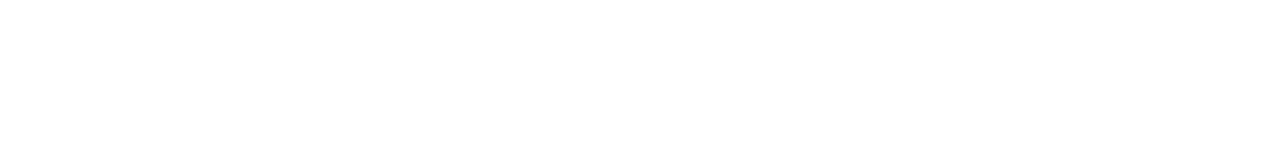
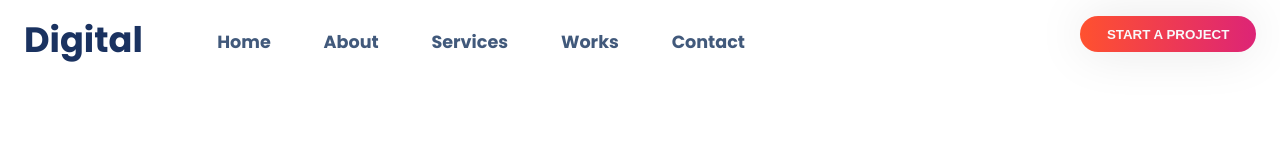
Before and after one commit to yusharnadi/landing01, a plain HTML site: page index.html in a window 1280 px wide. Drawn offline with nearby package versions, Linux system fonts and the light colour scheme.

Commit message:
Primary Navigation done

```diff
--- a/css/style.css
+++ b/css/style.css
@@ -69,6 +69,9 @@ ul {
 .flex-initial {
     flex: 0 1 auto;
 }
+.flex-grow {
+    flex-grow: 1;
+}
 .justify-center {
     justify-content: center;
 }
@@ -125,7 +128,7 @@ ul {
 }
 .link {
     color: var(--text-dark2);
-    font-weight: 800;
+    font-weight: 700;
 }
 .link:hover {
     color: var(--text-red);
@@ -139,7 +142,8 @@ ul {
 .btn-primary {
     padding: 0.8em 2em;
     border-radius: 50px;
-    font-weight: 800;
+    font-weight: 700;
+    color: var(--text-white);
 }
 .btn-primary:hover {
     background: var(--bg-gradient-indigo);
@@ -176,7 +180,7 @@ ul {
     font-size: 5rem;
 }
 .font-bold {
-    font-weight: 800;
+    font-weight: 700;
 }
 .text-dark {
     color: var(--text-dark);
@@ -219,3 +223,88 @@ ul {
     background: var(--bg-purple);
 }
 /* ===== /Utilities Style ===== */
+
+/* ===== Media Query ===== */
+/* large screen sm (640px)  */
+@media (min-width: 640px){
+
+}
+
+/* large screen md (768px)  */
+@media (min-width: 768px){
+
+}
+
+/* large screen lg (1024)  */
+@media (min-width: 1024px){
+    #primary-navigation {
+        flex-direction: row !important;
+    }
+    #primary-navigation .toggle-btn > button {
+        display: none;
+    }
+
+    .collapse {
+        max-height: initial !important;
+    }
+
+    .collapse ul {
+        flex-direction: row !important;
+    }
+}
+
+/* large screen lg (1280)  */
+@media (min-width: 1280px){
+    .container {
+        width: 1280px;
+    }
+
+    #primary-navigation {
+        background: transparent !important;
+    }
+
+    #primary-navigation .flex-initial button {
+        display: inline-block !important;
+    }
+}
+/* ===== /Media Query ===== */
+
+/* ===== Navigation Style ===== */
+#primary-navigation {
+    position: absolute;
+    top: 0;left: 0;
+    width: 100%;
+    padding: 1em 1.5em;
+    background: var(--text-light);
+    flex-direction: column;
+}
+#primary-navigation .collapse {
+    max-height: 0px;
+    overflow-y: hidden;
+    transition: all 0.5s ease-in-out;
+}
+#primary-navigation .collapse ul {
+    flex-direction: column;
+    text-align: center;
+    padding: 0 3em;
+}
+#primary-navigation .collapse ul li {
+    padding: 0 1.5em;
+    line-height: 3em;
+    font-size: 1.1rem;
+}
+#primary-navigation .toggle-btn > button   {
+    font-size: 2rem;
+    position: absolute;
+    top: 0;
+    right: 0;
+    padding: 1em;
+    color: var(--text-dark2);
+}
+#primary-navigation .flex-initial button {
+    display: none;
+}
+.active {
+    max-height: 50vh !important;
+}
+/* ===== /Navigation Style ===== */
--- a/index.html
+++ b/index.html
@@ -8,9 +8,42 @@
         <link rel="preconnect" href="https://fonts.googleapis.com" />
         <link rel="preconnect" href="https://fonts.gstatic.com" crossorigin />
         <link href="https://fonts.googleapis.com/css2?family=Poppins:wght@400;500;600;700;800&display=swap" rel="stylesheet" />
+        <link
+            rel="stylesheet"
+            href="https://cdnjs.cloudflare.com/ajax/libs/bootstrap-icons/1.10.3/font/bootstrap-icons.min.css"
+            integrity="sha512-YFENbnqHbCRmJt5d+9lHimyEMt8LKSNTMLSaHjvsclnZGICeY/0KYEeiHwD1Ux4Tcao0h60tdcMv+0GljvWyHg=="
+            crossorigin="anonymous"
+            referrerpolicy="no-referrer"
+        />
         <link rel="stylesheet" href="css/style.css" />
     </head>
     <body>
+        <!-- @@@@@@@@@@@@@@@ HEADER SECTION @@@@@@@@@@@@@@@ -->
+        <header class="container-fluid">
+            <nav id="primary-navigation" class="d-flex">
+                <div class="nav-brand">
+                    <a href="" class="text-dark text-lg font-bold">Digital</a>
+                </div>
+
+                <div class="toggle-btn">
+                    <button class="btn"><i class="bi bi-filter-right"></i></button>
+                </div>
+
+                <div class="collapse flex-grow">
+                    <ul class="d-flex">
+                        <li><a href="#" class="link">Home</a></li>
+                        <li><a href="#" class="link">About</a></li>
+                        <li><a href="#" class="link">Services</a></li>
+                        <li><a href="#" class="link">Works</a></li>
+                        <li><a href="#" class="link">Contact</a></li>
+                    </ul>
+                </div>
+                <div class="flex-initial">
+                    <button class="btn btn-primary btn-shadow bg-gradient text-uppercase">Start a project</button>
+                </div>
+            </nav>
+        </header>
+        <!-- @@@@@@@@@@@@@@@ /HEADER SECTION @@@@@@@@@@@@@@@ -->
         <script src="js/script.js"></script>
     </body>
 </html>
--- a/js/script.js
+++ b/js/script.js
@@ -0,0 +1,9 @@
+window.onload = function () {
+    toggleBtn = document.querySelector('#primary-navigation .toggle-btn');
+    collapseEl = document.querySelector('#primary-navigation .collapse');
+
+    toggleBtn.addEventListener('click', function (e) {
+        collapseEl.classList.toggle('active');
+        // console.log(collapseEl);
+    });
+};
```
